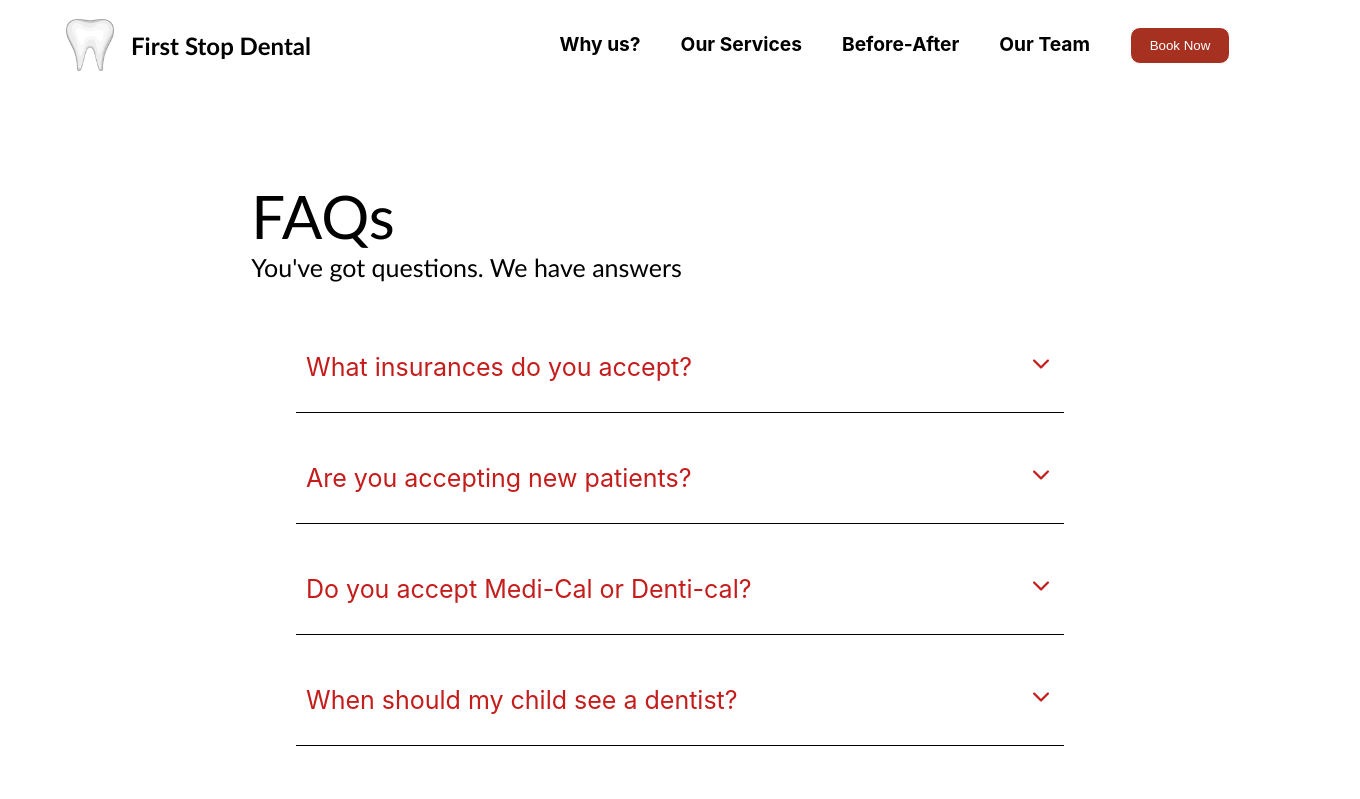
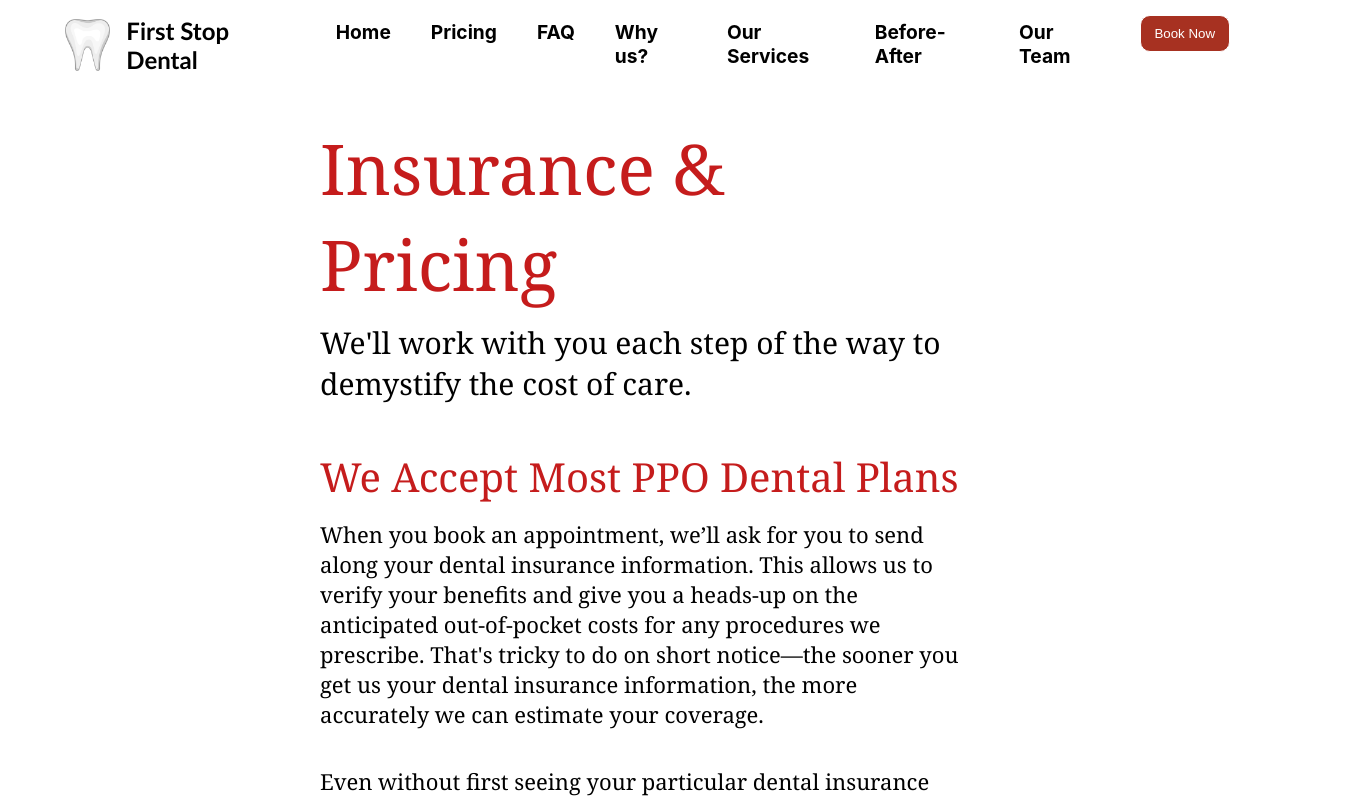
Before and after one commit to Afraz33/Dental-Website, a React (Create React App) app: page /pricing in a window 1280 px wide. Shown: the top 799 px of the page, 1360 px wide, since content can reach past the window. Built offline with nearby package versions, Linux system fonts and the light colour scheme.

Commit message:
Add Routing

```diff
--- a/src/App.js
+++ b/src/App.js
@@ -1,12 +1,10 @@
 import LandingPage from "./pages/LandingPage";
-import PricingPage from "./pages/PricingPage";
-import FAQPage from "./pages/FAQPage";
+
+import Routing from "./routing/Routing";
 function App() {
   return (
     <div className="App">
-      {/* <LandingPage /> */}
-      {/* <PricingPage /> */}
-      <FAQPage />
+      <Routing />
     </div>
   );
 }
--- a/src/components/FAQ/FAQ.module.css
+++ b/src/components/FAQ/FAQ.module.css
@@ -1,7 +1,7 @@
 .FAQSection {
   width: 100%;
   height: fit-content;
-  padding: 40px;
+  padding: 120px;
 }
 
 .grid {
--- a/src/components/Navbar/Navbar.jsx
+++ b/src/components/Navbar/Navbar.jsx
@@ -1,5 +1,6 @@
 import styles from "./Navbar.module.css";
 import { Link } from "react-router-dom";
+
 function Navbar() {
   return (
     <nav className={styles.navbar}>
@@ -12,7 +13,30 @@ function Navbar() {
         <p className={styles.heading_3}>First Stop Dental</p>
       </div>
       <ul className={styles.Links}>
-        <li className={styles.ListItem}></li>
+        <Link
+          style={{ textDecoration: "none" }}
+          className={styles.ListItem}
+          to="/"
+        >
+          Home
+        </Link>
+
+        <Link
+          style={{ textDecoration: "none" }}
+          className={styles.ListItem}
+          to="/pricing"
+        >
+          Pricing
+        </Link>
+
+        <Link
+          style={{ textDecoration: "none" }}
+          className={styles.ListItem}
+          to="/faq"
+        >
+          FAQ
+        </Link>
+
         <li className={styles.ListItem}>Why us?</li>
 
         <li className={styles.ListItem}>Our Services</li>
--- a/src/components/Navbar/Navbar.module.css
+++ b/src/components/Navbar/Navbar.module.css
@@ -4,7 +4,7 @@
   z-index: 999;
 
   animation: fadeIn 1s ease-in-out forwards;
-  left: 2%;
+
   width: 100%;
   height: 70px;
   display: flex;
@@ -16,10 +16,11 @@
   align-items: center; /* Add this line */
   box-shadow: white;
   box-shadow: 4px;
-  background-color: transparent;
+  /* background-color: transparent; */
   backdrop-filter: blur(20px);
-  border-radius: 10px;
+
   box-shadow: black;
+  position: fixed;
 }
 
 .logo {
--- a/src/components/Pricing/Pricing.module.css
+++ b/src/components/Pricing/Pricing.module.css
@@ -4,7 +4,7 @@
   margin: auto;
   display: grid;
   grid-template-columns: 1fr;
-  padding: 40px 10px;
+  padding: 120px 10px;
   margin-top: 0px;
 }
 
--- a/src/index.js
+++ b/src/index.js
@@ -2,10 +2,11 @@ import React from "react";
 import ReactDOM from "react-dom/client";
 import "./index.css";
 import App from "./App";
+import { BrowserRouter } from "react-router-dom";
 
 const root = ReactDOM.createRoot(document.getElementById("root"));
 root.render(
-  <React.StrictMode>
+  <BrowserRouter>
     <App />
-  </React.StrictMode>
+  </BrowserRouter>
 );
--- /dev/null
+++ b/src/routing/Routing.jsx
@@ -0,0 +1,16 @@
+import { Route, Routes, Link, Router } from "react-router-dom";
+import LandingPage from "../pages/LandingPage";
+import PricingPage from "../pages/PricingPage";
+import FAQPage from "../pages/FAQPage";
+function Routing() {
+  return (
+    <Routes>
+      <Route path="/" element={<LandingPage />}></Route>
+      <Route path="/pricing" element={<PricingPage />}></Route>
+
+      <Route path="/faq" element={<FAQPage />}></Route>
+    </Routes>
+  );
+}
+
+export default Routing;
```
